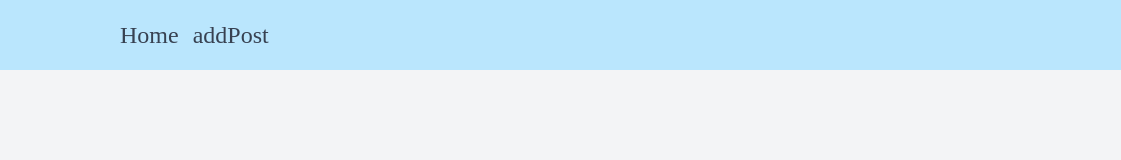
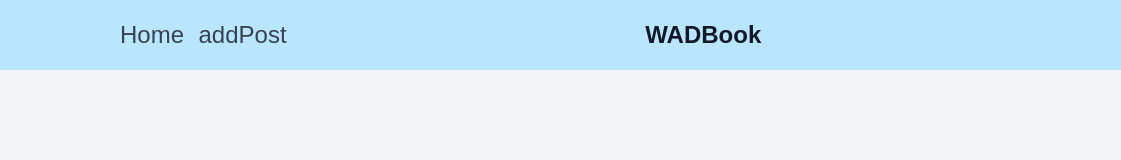
Before and after one commit to ReaperNamedGrim/WAD26H1-GAB, a plain HTML site: page index.html in a window 1280 px wide. Shown: the full height of the page, 0-1121 px from the left. Drawn offline with Linux system fonts and the light colour scheme.

Commit message:
GAB/index - header: added H1 element as page name, customized font

```diff
--- a/index.html
+++ b/index.html
@@ -5,6 +5,7 @@
     <meta name="viewport" content="width=device-width, initial-scale=1.0">
     <link href="./res/css/style.css" rel="stylesheet">
     <link href="./res/css/header.css" rel="stylesheet">
+    <link href="./res/css/article.css" rel="stylesheet">
     <title>WADBook</title>
 </head>
 <body>
@@ -15,6 +16,8 @@
                 <a href="./addPost.html">addPost</a>
             </div>
 
+            <h1>WADBook</h1>
+
             <a class="header__profile" href="./login.html">
                 <img src="./res/images/profile.png">
             </a>
--- a/res/css/header.css
+++ b/res/css/header.css
@@ -23,6 +23,10 @@ header a { /* All anchor elements in header, no matter how deep they root */
     }
 }
 
+header > nav > div ~ h1 {
+    display: none;
+}
+
 .header__profile {
     height: 40px;
     width: 40px;
@@ -43,6 +47,10 @@ a > img { /* Only images directly in anchor elements */
 }
 
 @media only screen and (width >= 640px) {
+    header > nav > div ~ h1 {
+        display: block;
+    }
+
     .header__profile {
         height: 50px;
         width: 50px;
--- a/res/css/style.css
+++ b/res/css/style.css
@@ -19,7 +19,8 @@
     margin: 0;
     padding: 0;
     box-sizing: border-box;
-    color: var(--gray-900)
+    color: var(--gray-900);
+    font-family: Arial, Helvetica, sans-serif;
 }
 
 body {
```
